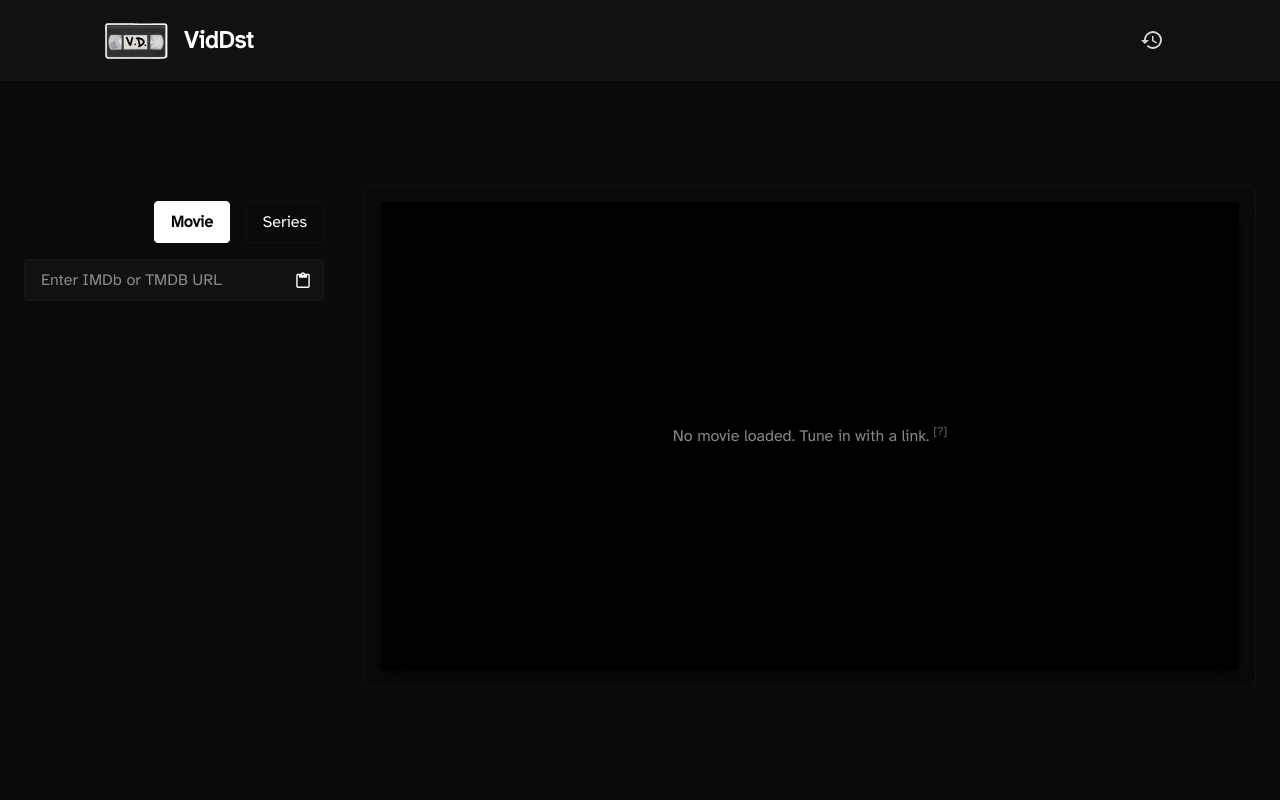
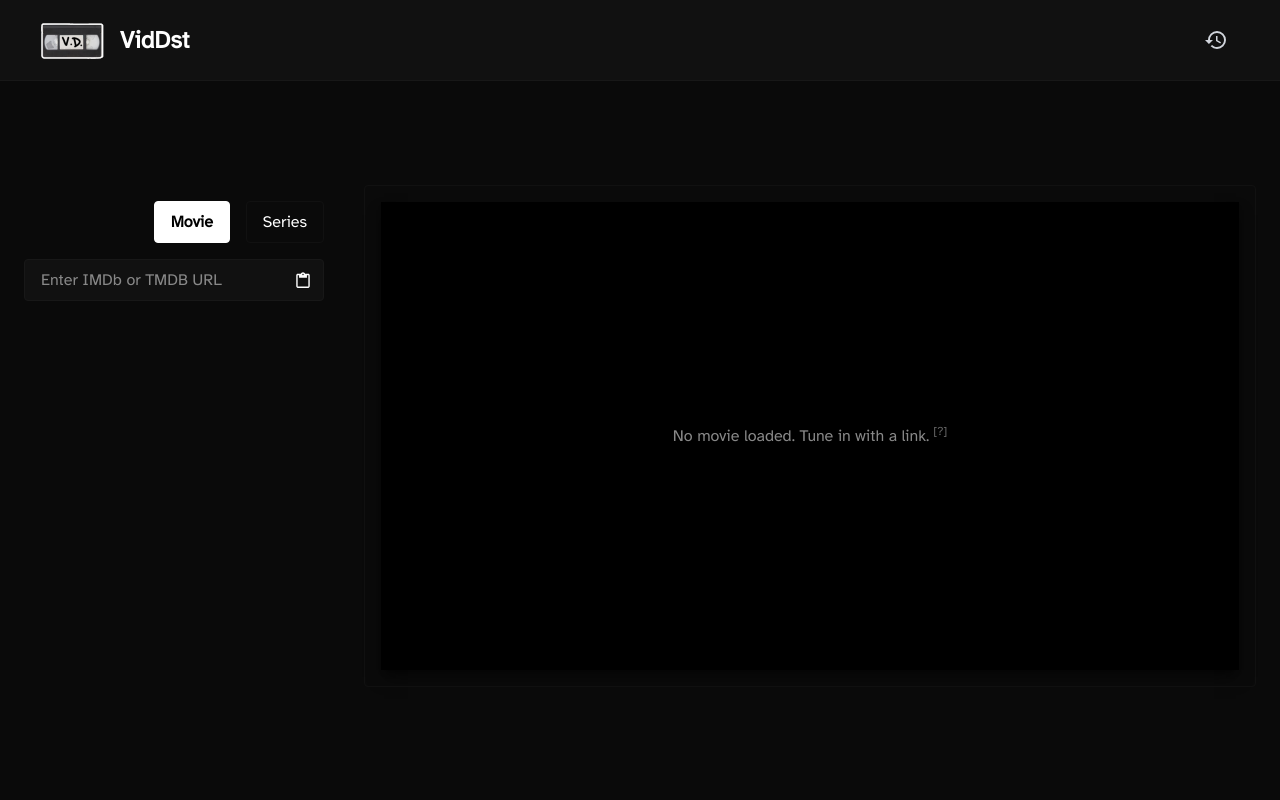
Before and after one commit to s4nj1th/vid-dst, a Next.js app: page / in a window 1280 px wide. Shown: the top 800 px of the page. Built offline with nearby package versions, Linux system fonts and the light colour scheme.

Commit message:
small ui changes

```diff
--- a/src/components/MainSection.tsx
+++ b/src/components/MainSection.tsx
@@ -221,7 +221,7 @@ export default function MainSection() {
           )}
         </div>
 
-        <div className="flex flex-col gap-4 w-full max-w-5xl mx-auto xl:mx-0">
+        <div className="flex flex-col gap-4 w-full max-w-4xl mx-auto xl:mx-0">
           {!theatreMode && (
             <div className="relative w-full aspect-video border border-[#111] p-4 rounded transition-all duration-300">
               {embedUrl ? (
--- a/src/components/Navbar.tsx
+++ b/src/components/Navbar.tsx
@@ -5,7 +5,7 @@ import { MdHistory } from "react-icons/md";
 export default function Navbar() {
   return (
     <nav className="relative bg-[#111] text-white border-b border-[#181818] z-20">
-      <div className="max-w-6xl mx-auto flex justify-between items-center px-6 py-4 h-20">
+      <div className="max-w-7xl mx-auto flex justify-between items-center px-6 py-4 h-20">
         <Link href="/" className="flex items-center gap-4 min-w-44 px-4">
           <Image src="/favicon.svg" alt="Logo" width={64} height={64} />
           <h1 className="text-2xl font-bold">VidDst</h1>
```
